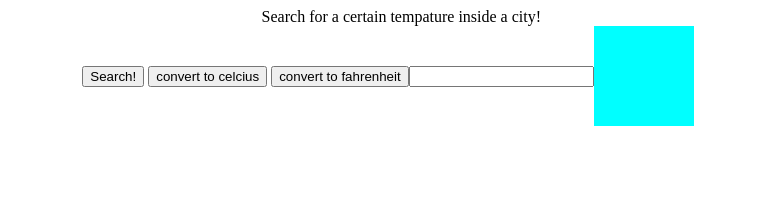
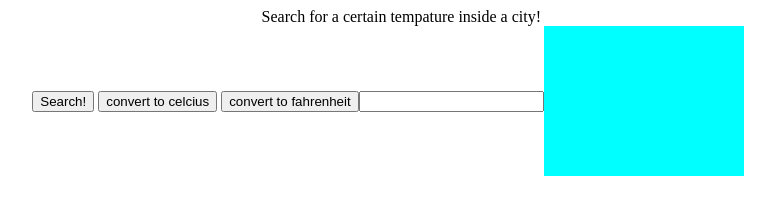
Before and after one commit to LunaBegray/weather-app, a plain HTML site: page index.html in a window 1280 px wide. Shown: the whole page, without its empty margins (252-1027 px from the left). Drawn offline with Linux system fonts and the light colour scheme.

Commit message:
styles.css

```diff
--- a/styles.css
+++ b/styles.css
@@ -8,8 +8,8 @@
 }
 .display-container{
     background-color:aqua;
-    width: 100px;
-    height: 100px;
+    width: 200px;
+    height: 150px;
     display:flex;
     justify-content: center;
     align-items: center;
```
